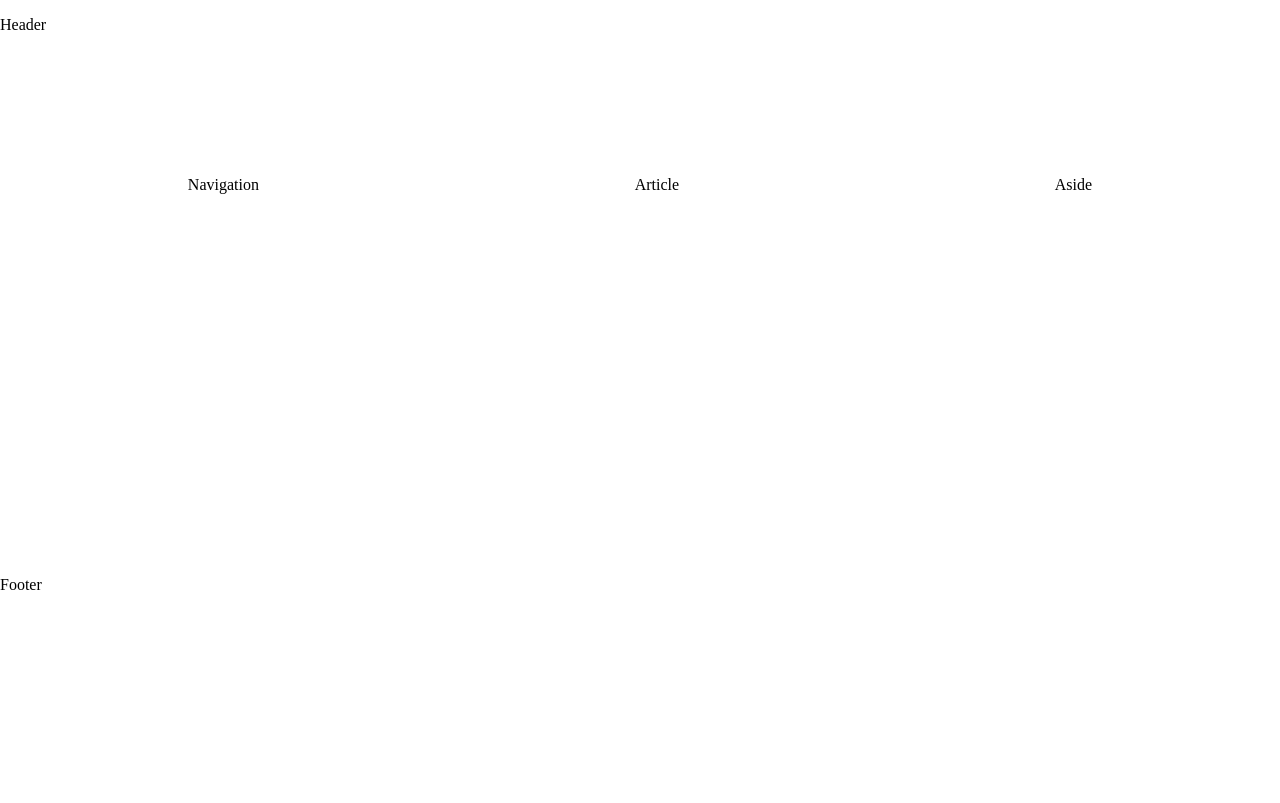
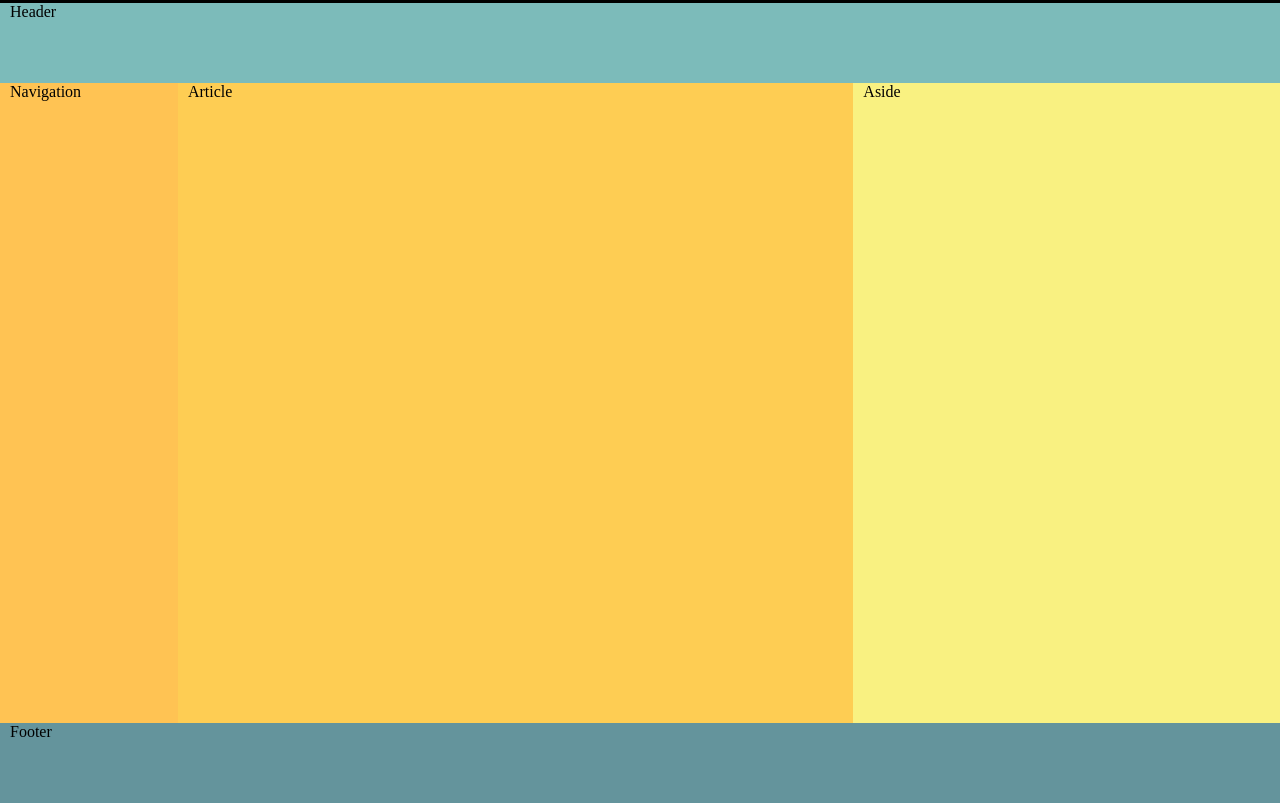
Before and after one commit to Rudiethenomad/D7-Exercise, a plain HTML site: page index.html in a window 1280 px wide. Drawn offline with Linux system fonts and the light colour scheme.

Commit message:
finished

```diff
--- a/index.html
+++ b/index.html
@@ -8,29 +8,30 @@
     <title>Document</title>
 </head>
 <body>
-    <main>
+
 <div class="header">
-    <p class="hd">Header</p>
+    Header
 </div>
 
 <div class="featured_box">
     <div class="box_1">
-        <p class="nav">Navigation</p>
+        Navigation
     </div>
 
     <div class="box_2">
-        <p class="art">Article</p>
+       Article
     </div>
     <div class="box_3">
-        <p class="as">Aside</p>
+        Aside
     </div>
 
 </div>
+
 <div class="footer">
-    <p class="ft">Footer</p>
+    Footer
 
 </div>
 
-    </main>
+
 </body>
 </html>
--- a/styles.css
+++ b/styles.css
@@ -1,18 +1,45 @@
 body{
-    margin: 0;
-
-}
-main{
+    margin: 0px;
 
 }
 .header{
-    display:flex;
-    height: 20vh;
+    height: 10vh;
+    border-top: solid;
+    background-color: rgb(124,187,186);
+    padding-left: 10px;
+
 }
 .featured_box{
-    display:flex;
+    display: flex;
     flex-direction: row;
-    justify-content: space-around;
-    text-align: left;
-    height: 50vh;
+  height: 80vh;
+    width: auto;
+
+
 }
+.box_1{
+    width: 13.5vw;
+    background-color: rgb(255, 195, 83);
+    padding-left: 10px;
+
+}
+.box_2{
+    width: 53.5vw;
+    background-color: rgb(254, 205, 83);
+    padding-left: 10px;
+
+}
+.box_3{
+    width: 33.5vw;
+    background-color: rgb(249, 241, 129);
+    padding-left: 10px;
+
+}
+.footer{
+    height: 10vh;
+    width: auto;
+    background-color: rgb(100, 148, 156);
+    padding-left: 10px;
+
+
+}
```
